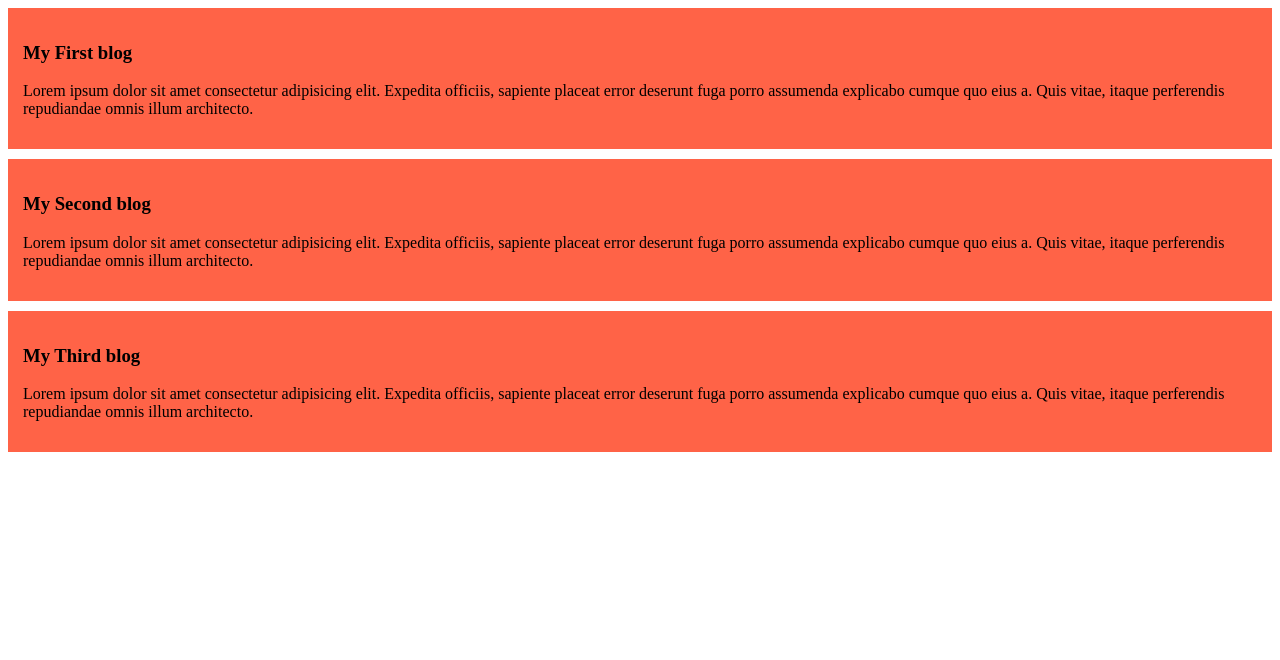
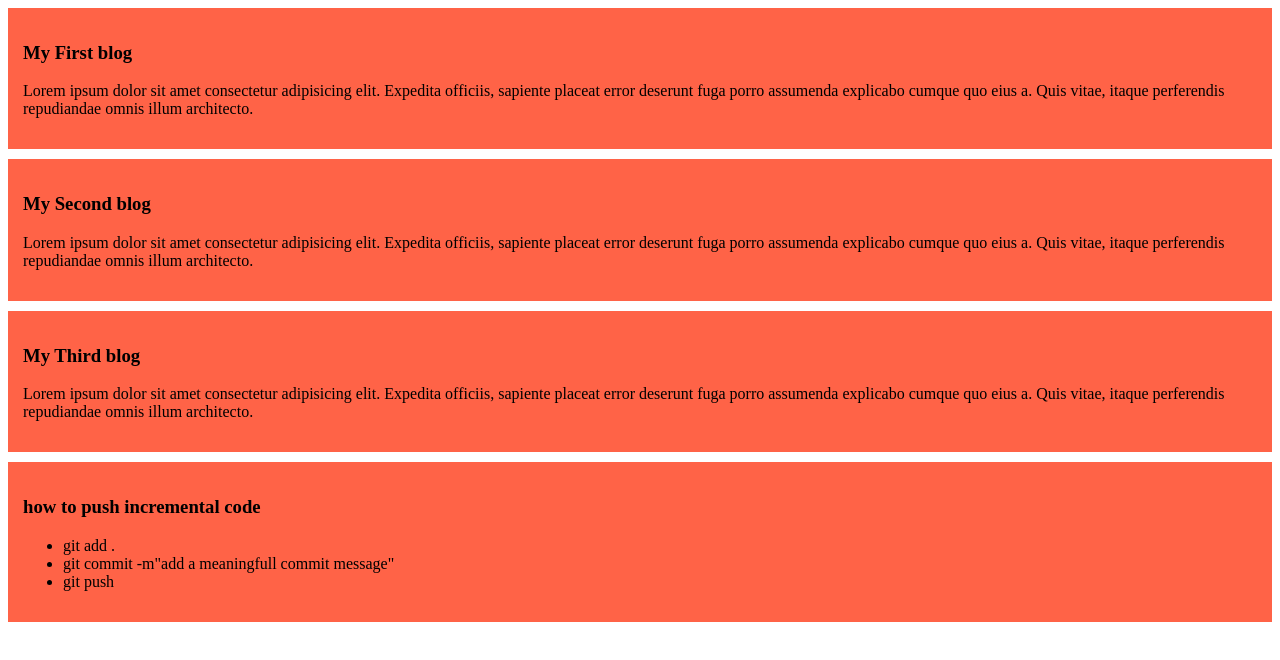
Before and after one commit to IftekharHamim/my-simple-website, a plain HTML site: page index.html in a window 1280 px wide. Drawn offline with Linux system fonts and the light colour scheme.

Commit message:
added to push code

```diff
--- a/index.html
+++ b/index.html
@@ -19,5 +19,14 @@
     <h3>My Third blog</h3>
     <p>Lorem ipsum dolor sit amet consectetur adipisicing elit. Expedita officiis, sapiente placeat error deserunt fuga porro assumenda explicabo cumque quo eius a. Quis vitae, itaque perferendis repudiandae omnis illum architecto.</p>
    </div>
+
+   <div>
+    <h3>how to push incremental code </h3>
+    <ul>
+        <li>git add .</li>
+        <li>git commit -m"add a meaningfull commit message"</li>
+        <li>git push</li>
+    </ul>
+   </div>
 </body>
 </html>
```
